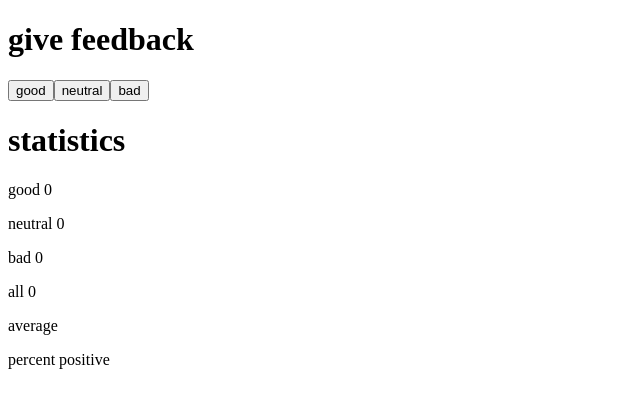
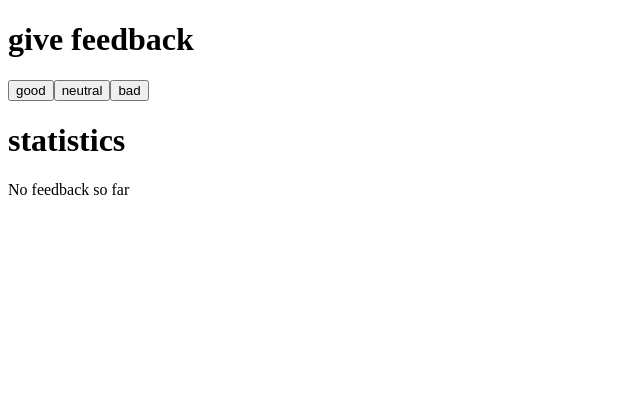
Before and after one commit to zaane/full-stack-open, a React (Vite) app in the folder part1/unicafe/: page / in a window 1280 px wide. Shown: the top 408 px of the page, without its empty margins (0-640 px from the left). Built offline with nearby package versions, Linux system fonts and the light colour scheme.

Commit message:
1.9 use ternary operator to only show stats once feedback is given

```diff
--- a/part1/unicafe/src/App.jsx
+++ b/part1/unicafe/src/App.jsx
@@ -14,7 +14,9 @@ const StatDisplay = (props) => (
 const Statistics = (props) => {
       const { good, neutral, bad, total } = props
 
-      return <>
+      return (total === 0) ?
+      <p>No feedback so far</p> :
+      <>
         <StatDisplay name={"good"} value={good}/>
         <StatDisplay name={"neutral"} value={neutral}/>
         <StatDisplay name={"bad"} value={bad}/>
```
